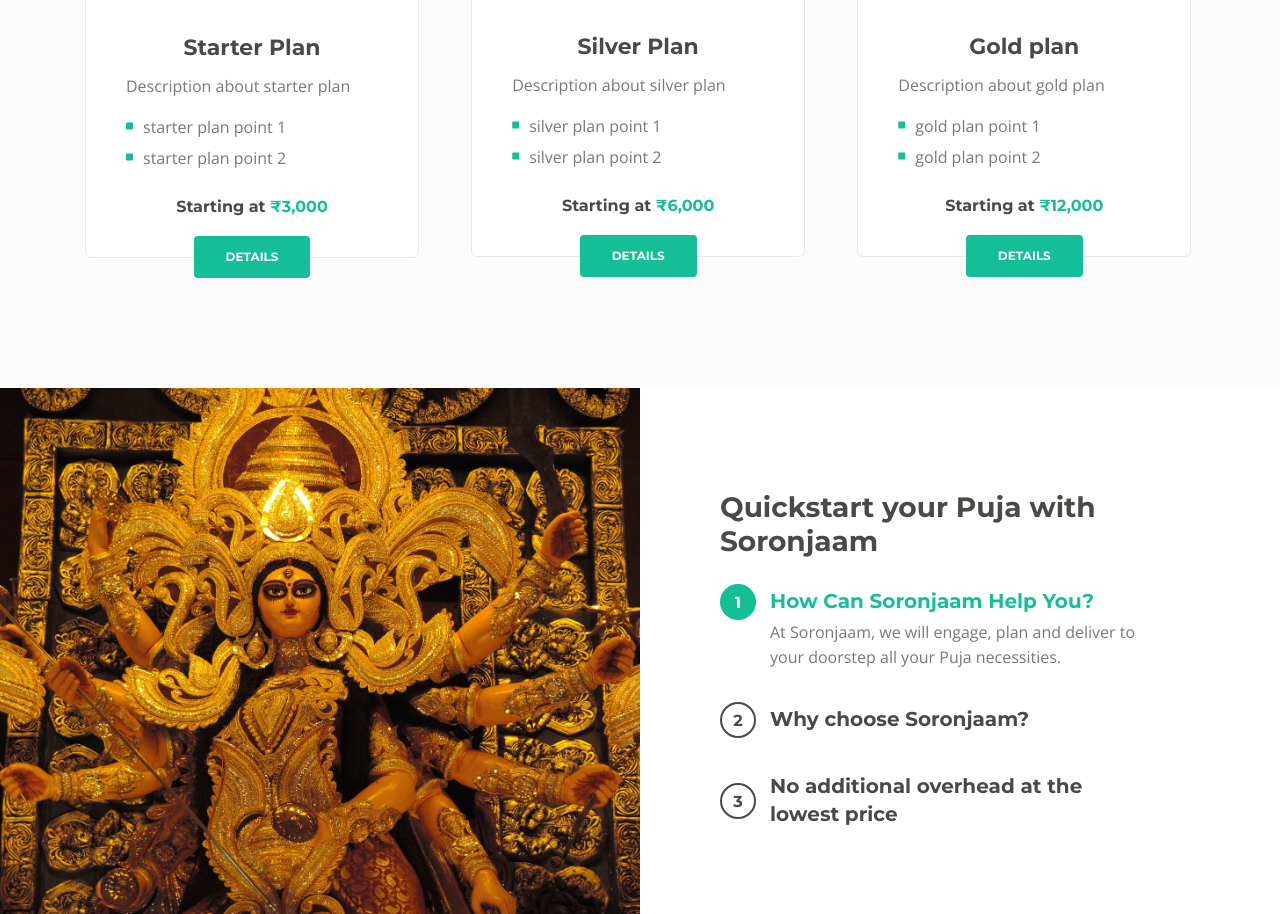
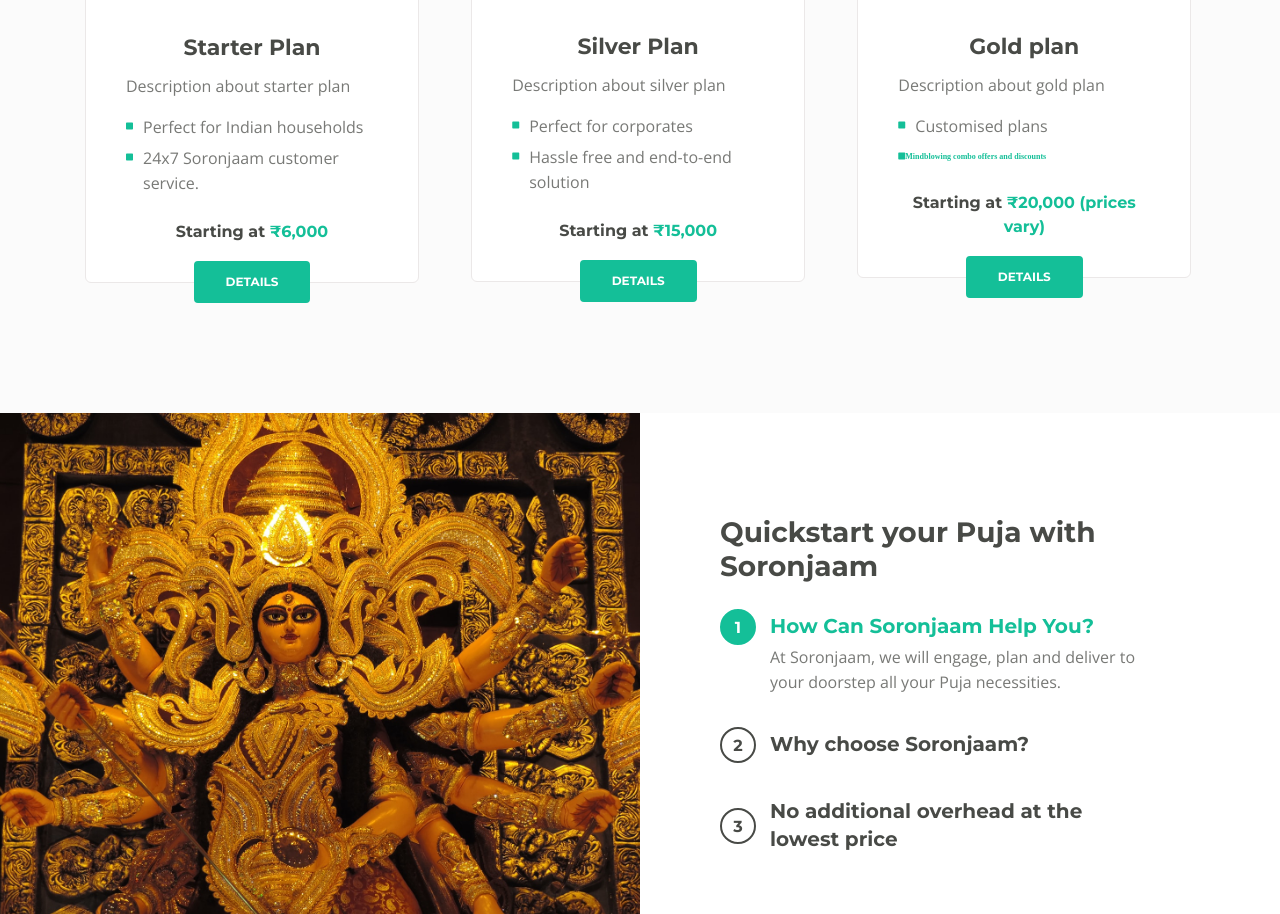
Before and after one commit to Soronjaam/soronjaam, a plain HTML site: page index.html in a window 1280 px wide. Shown: the part 2360-3274 px from the top of the page. Drawn offline with nearby package versions, Linux system fonts and the light colour scheme.

Commit message:
Modified plan details

```diff
--- a/index.html
+++ b/index.html
@@ -230,14 +230,14 @@
                             <ul class="list-unstyled li-space-lg">
                                 <li class="media">
                                     <i class="fas fa-square"></i>
-                                    <div class="media-body">starter plan point 1</div>
+                                    <div class="media-body">Perfect for Indian households</div>
                                 </li>
                                 <li class="media">
                                     <i class="fas fa-square"></i>
-                                    <div class="media-body">starter plan point 2</div>
+                                    <div class="media-body">24x7 Soronjaam customer service.</div>
                                 </li>
                             </ul>
-                            <p class="price">Starting at <span>₹3,000</span></p>
+                            <p class="price">Starting at <span>₹6,000</span></p>
                         </div>
                         <div class="button-container">
                             <a class="btn-solid-reg page-scroll" href="#callUs">DETAILS</a>
@@ -256,14 +256,14 @@
                             <ul class="list-unstyled li-space-lg">
                                 <li class="media">
                                     <i class="fas fa-square"></i>
-                                    <div class="media-body">silver plan point 1</div>
+                                    <div class="media-body">Perfect for corporates</div>
                                 </li>
                                 <li class="media">
                                     <i class="fas fa-square"></i>
-                                    <div class="media-body">silver plan point 2</div>
+                                    <div class="media-body">Hassle free and end-to-end solution</div>
                                 </li>
                             </ul>
-                            <p class="price">Starting at <span>₹6,000</span></p>
+                            <p class="price">Starting at <span>₹15,000</span></p>
                         </div>
                         <div class="button-container">
                             <a class="btn-solid-reg page-scroll" href="#callUs">DETAILS</a>
@@ -282,14 +282,14 @@
                             <ul class="list-unstyled li-space-lg">
                                 <li class="media">
                                     <i class="fas fa-square"></i>
-                                    <div class="media-body">gold plan point 1</div>
+                                    <div class="media-body">Customised plans</div>
                                 </li>
                                 <li class="media">
-                                    <i class="fas fa-square"></i>
-                                    <div class="media-body">gold plan point 2</div>
+                                    <i class="fas fa-square">Mindblowing combo offers and discounts</i>
+                                    <div class="media-body"></div>
                                 </li>
                             </ul>
-                            <p class="price">Starting at <span>₹12,000</span></p>
+                            <p class="price">Starting at <span>₹20,000 (prices vary)</span></p>
                         </div>
                         <div class="button-container">
                             <a class="btn-solid-reg page-scroll" href="#callUs">DETAILS</a>
```
